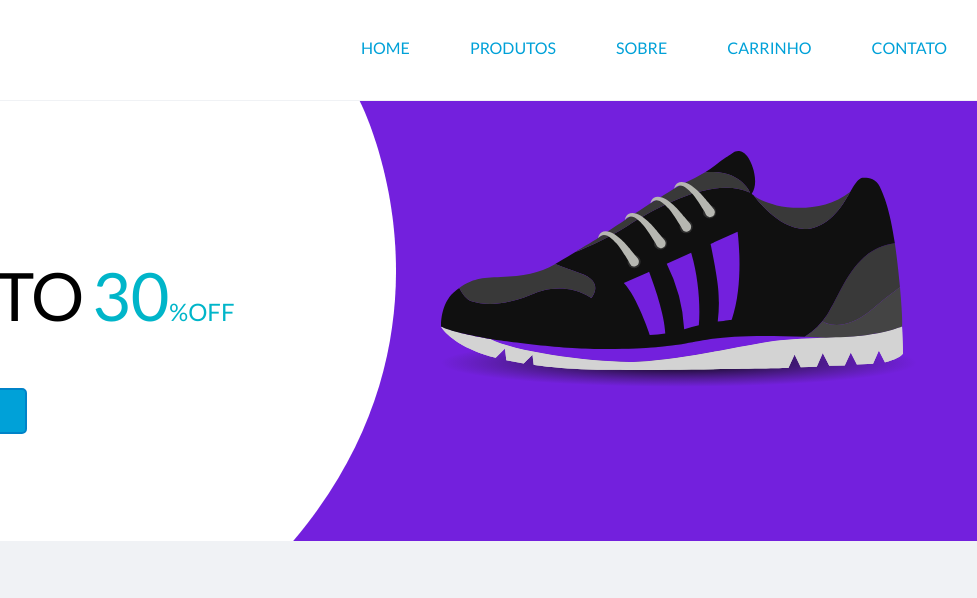
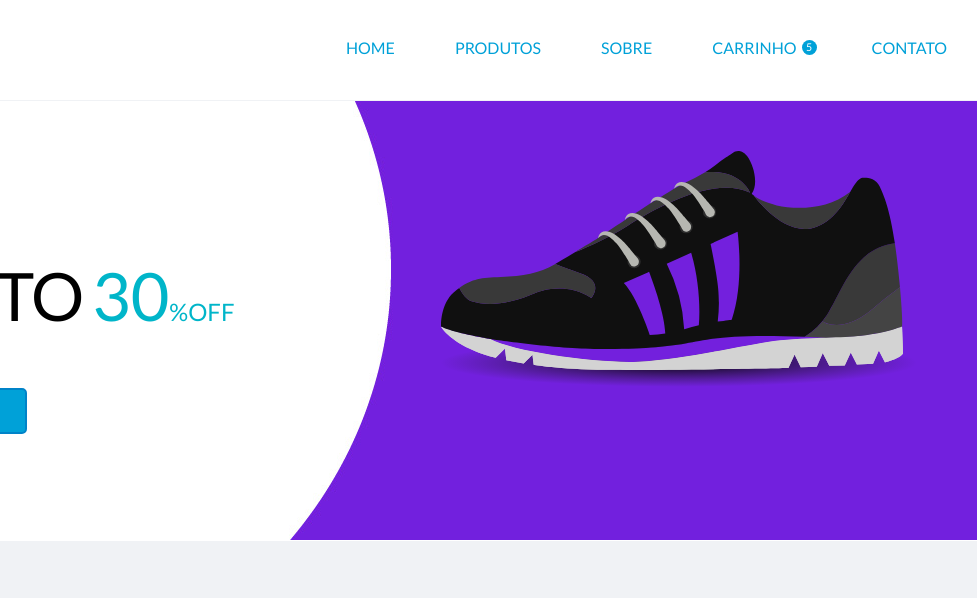
Before and after one commit to othimenezes/Digistore, a plain HTML site: page index.html in a window 1280 px wide. Shown: the top 598 px of the page, 303-1280 px from the left. Drawn offline with Linux system fonts and the light colour scheme.

Commit message:
Modificação no Banner e Alerta

```diff
--- a/css/estilos.css
+++ b/css/estilos.css
@@ -36,13 +36,28 @@ img.logo {
   padding-left: 35px;
 }
 
+.alerta {
+  font-family: lato,sans-serif;
+  background-color: #00A1D8;
+  border: none;
+  border-radius: 15px;
+  width:15px;
+  height: 15px;
+  color: white;
+  text-align: center;
+  font-size: 8pt;
+  font-weight: 400;
+  position: relative;
+  top: 2px;
+  left: -25px;
+}
+
 /**BANNER**/
 
 
 .banner {
-  background-image: url(../links/geometria-banner.svg);
+  background-image: url(../links/fundo-banner.jpg);
   background-repeat: no-repeat;
-  background-color: #7320DD;
   height: 440px;
   width: 1280px;
   margin: 0 auto;
@@ -104,8 +119,8 @@ h1 {
   left: 510px;
 }
 
+/**CATEGORIAS**/
 
-/**CATEGORIAS**/
 section.itens {
   background-color: #F0F2F5;
 }
@@ -184,7 +199,6 @@ p {
   top: 50px;
 }
 
-
 /**DESCONTOS**/
 
 h2.descontos {
@@ -220,7 +234,6 @@ input {
   border: 1px solid silver;
   border-radius: 5px;
   padding-left: 20px;
-
 }
 
 button.input {
--- a/index.html
+++ b/index.html
@@ -16,7 +16,7 @@
         <a href="#">Home</a>
         <a href="#">Produtos</a>
         <a href="#">Sobre</a>
-        <a href="#">Carrinho</a>
+        <a href="#">Carrinho</a><aside class="alerta">5</aside>
         <a href="#descontos">Contato</a>
     </nav>
   </header>
```
Also changed, not shown: links/fundo-banner.jpg (added), 1 other file.
